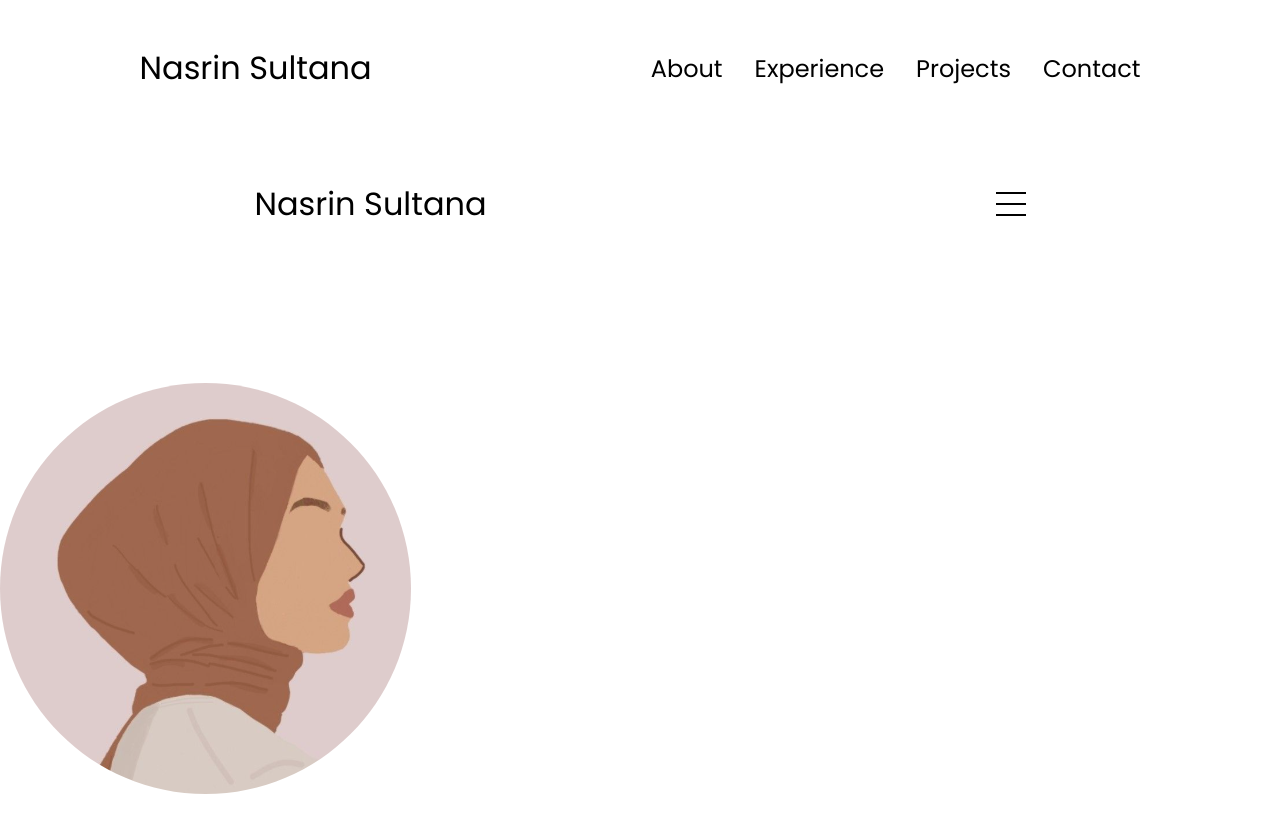
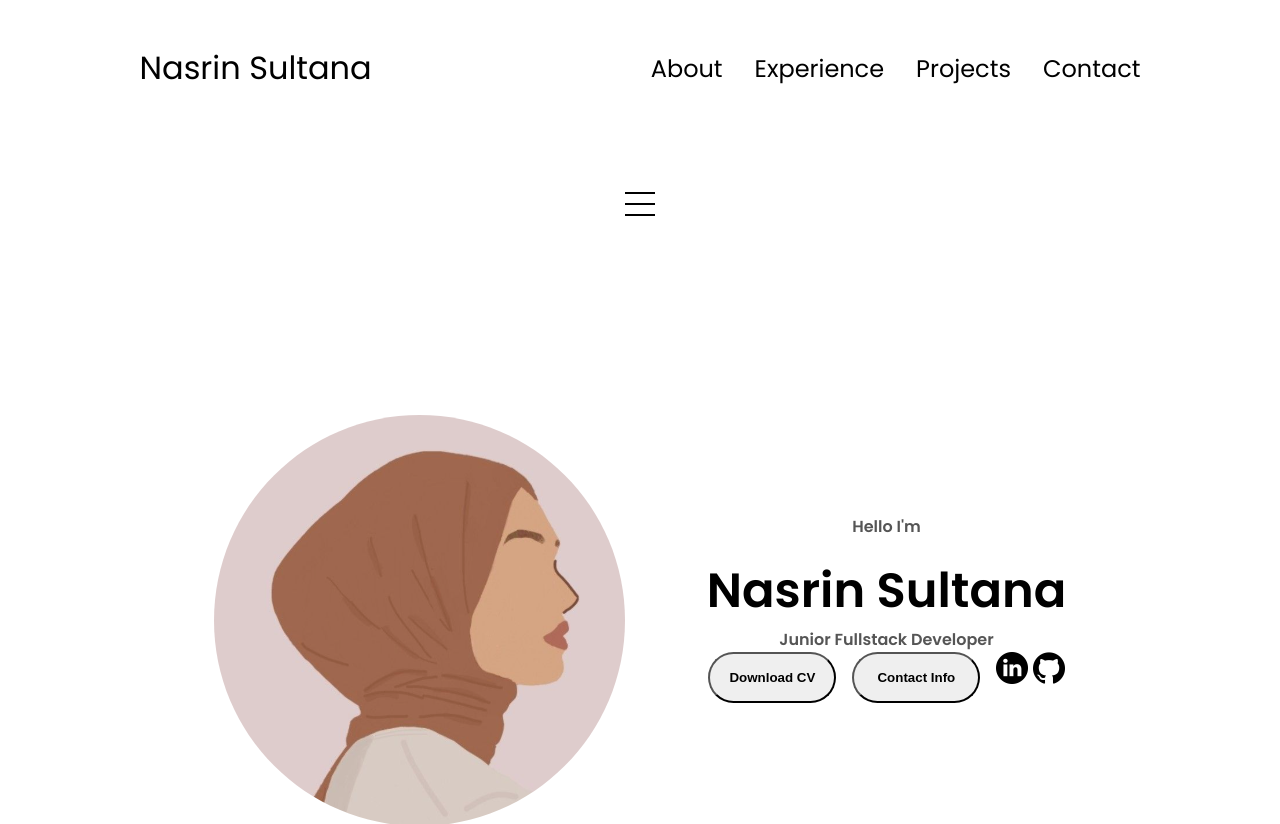
Before and after one commit to Nas1010/portfolio, a plain HTML site: page index.html in a window 1280 px wide. Shown: the top 824 px of the page. Drawn offline with Linux system fonts and the light colour scheme.

Commit message:
added btn-container styling

```diff
--- a/index.html
+++ b/index.html
@@ -17,11 +17,11 @@
           <li><a href="#projects">Projects</a></li>
           <li><a href="#contact">Contact</a></li>
         </ul>
+      </div>
     </nav>
 
-    </nav>
     <nav id="hamburger-nav">
-      <div class="logo">Nasrin Sultana</div>
+      <!-- <div class="logo">Nasrin Sultana</div> -->
       <div class="hamburger-menu">
         <div class="hamburger-icon" onclick="toggleMenu()">
           <span></span>
@@ -36,21 +36,39 @@
         </div>
       </div>
     </nav>
+
     <section id="profile">
       <div class="section__pic-container">
-        <img src="./assets/avatar.png" alt="Nasrin Sultana's avatar">
+        <img src="./assets/avatar.png" alt="Nasrin Sultana's avatar" />
       </div>
       <div class="section__text">
         <p class="section__text__p1">Hello I'm</p>
         <h1 class="title">Nasrin Sultana</h1>
         <p class="section__text__p2">Junior Fullstack Developer</p>
+
         <div class="btn-container">
-          <button class="btn btn-color-2" onclick="window.open('./assets/resume.pdf')">Download CV</button>
-          <button class="btn btn-color-1" onclick="location.href='./#contact'">Contact Info</button>
+          <button
+            class="btn btn-color-2"
+            onclick="window.open('./assets/resume.pdf')"
+          >
+            Download CV
+          </button>
+          <button class="btn btn-color-1" onclick="location.href='./#contact'">
+            Contact Info
+          </button>
           <div id="socials-container">
-            <img src="./assets/linkedin.png" alt="My LinkedIn Profile" class="icon" onclick="location.href='https://www.linkedin.com/in/nasrin-s-573417254/'">
-            <img src="./assets/github.png" alt="My GitHub Profile" class="icon" onclick="location.href='https://github.com/Nas1010'">
-          </div>
+            <img
+              src="./assets/linkedin.png"
+              alt="My LinkedIn Profile"
+              class="icon"
+              onclick="location.href='https://www.linkedin.com/in/nasrin-s-573417254/'"
+            />
+            <img
+              src="./assets/github.png"
+              alt="My GitHub Profile"
+              class="icon"
+              onclick="location.href='https://github.com/Nas1010'"
+            />
           </div>
         </div>
     </section>
--- a/style.css
+++ b/style.css
@@ -144,3 +144,84 @@ a:hover {
 }
 
 /*Sections*/
+
+section {
+  padding-top: 4vh;
+  height: 96vh;
+  margin: 0 10rem;
+  box-sizing: border-box;
+  min-height: fit-content;
+}
+
+.section-container {
+  display: flex;
+}
+
+/*Profile Section*/
+
+#profile {
+  display: flex;
+  justify-content: center;
+  gap: 5rem;
+  height: 80vh;
+}
+
+/* .section__pic-container {
+  display: flex;
+  height: 400px;
+  width: 400px;
+  margin: auto 0;
+} */
+
+.section__text {
+  align-self: center;
+  text-align: center;
+}
+
+.section__text p {
+  font-weight: 600;
+}
+
+.section__text__p1 {
+  text-align: center;
+}
+
+.section__text__p1 {
+  font: 1.75rem;
+  margin-bottom: 1rem;
+}
+
+.title {
+  font-size: 3rem;
+  text-align: center;
+}
+
+.socials-container {
+  display: flex;
+  justify-content: center;
+  margin-top: 1rem;
+  gap: 1rem;
+}
+
+/* Icon */
+
+.icon {
+  cursor: pointer;
+  height: 2rem;
+}
+
+/* Button */
+
+.btn-container {
+  display: flex;
+  justify-content: center;
+  gap: 1rem;
+}
+
+.btn {
+  font-weight: 600;
+  transition: all 300ms ease;
+  padding: 1rem;
+  width: 8rem;
+  border-radius: 2rem;
+}
```
Lines whose indentation alone changed are shown as unchanged.
